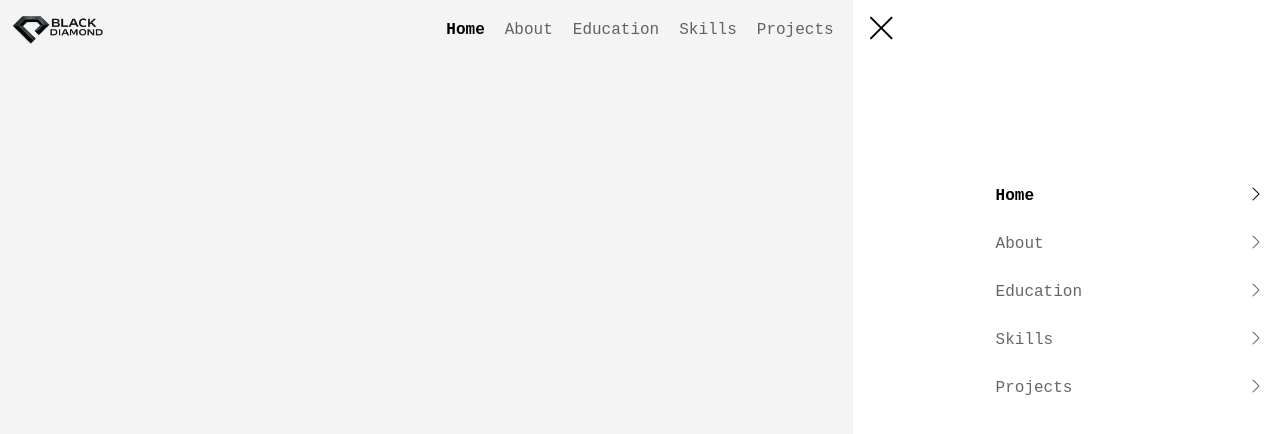
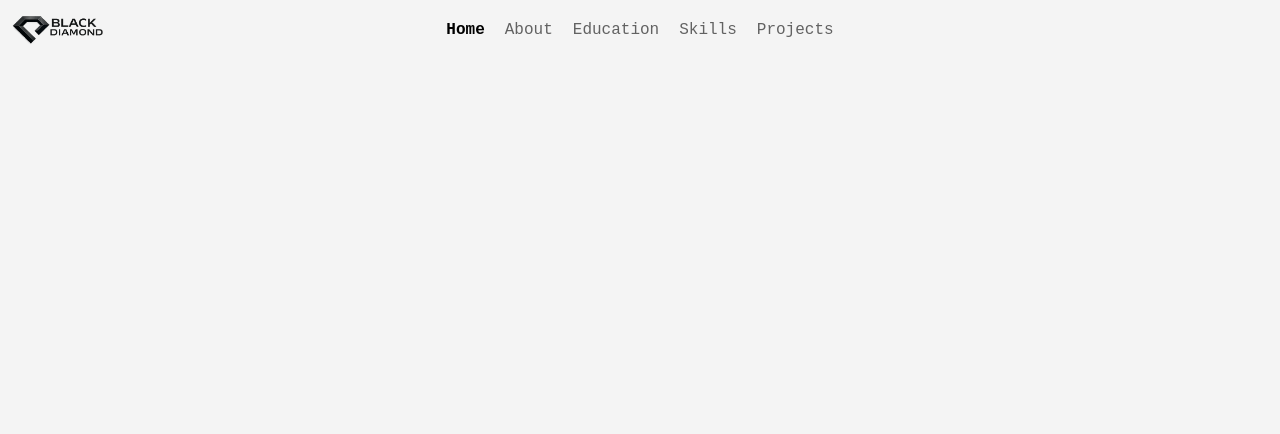
Before and after one commit to RusiruJayanga/Portfolio-web-application, a React (Vite) app in the folder frontend/: page / in a window 1280 px wide. Shown: the top 434 px of the page. Built offline with nearby package versions, Linux system fonts and the light colour scheme; a web font is replaced by a local one.

Commit message:
Front-end 4
Fine tune navigation.

```diff
--- a/frontend/src/components/navigation/NavigationBar.jsx
+++ b/frontend/src/components/navigation/NavigationBar.jsx
@@ -1,4 +1,4 @@
-import React, { useState, useEffect } from "react";
+import React, { useState, useEffect, useRef } from "react";
 //GSAP animation
 import gsap from "gsap";
 
@@ -10,32 +10,49 @@ const NavigationBar = () => {
   const [isActive, setIsActive] = useState("home");
 
   //menu GSAP animation
-    if (isOpen === true) {
+  const navRef = useRef(null);
+  useEffect(() => {
+    if (!navRef.current) return;
+     if (isOpen === true) {
       gsap.to( "#nav-slider-container", {
-        display: "absolute",
+        display: "block",
         x: "0%",
         duration: 0,
       });
       gsap.to( "#nav-slider", {
-        delay: "absolute",
+        delay: "block",
         x: "0%",
         duration: 0.5,
         ease: "power3.out",
       });
+      gsap.to( "#nav-close", {
+        duration: 0.5,
+        rotate: 90,
+        ease: "power3.out",
+      });
     } else if (isOpen === false) {
       gsap.to( "#nav-slider-container", {
+        display: "none",
         x: "100%",
         duration: 0,
       });
       gsap.to("#nav-slider", {
+        delay: "none",
         x: "100%",
         duration: 0.3,
         ease: "power3.in",
       });
+      gsap.to("#nav-close", {
+        duration: 0.3,
+        rotate: 0,
+        ease: "power3.out",
+      });
     }
+  }, [isOpen]);
+
 
   return (
-    <nav className="relative w-full h-15 flex items-center z-10000 text-base font-normal">
+    <nav className="relative w-full h-15 flex items-center z-10000 text-base font-normal" ref={navRef}>
       <img className="h-10 ml-2 absolute" src="logo.png" alt="logo" />
 
       {/*lg menu */}
@@ -59,18 +76,19 @@ const NavigationBar = () => {
 
       {/*sm menu */}
       <i
-        className="bi bi-list size-10 flex items-center justify-center text-3xl ml-auto mr-2 rounded-full focus:bg-[#f4f4f4] lg:hidden "
+        className="bi bi-list size-10 flex items-center justify-center text-2xl ml-auto mr-2 rounded-full focus:bg-[#f4f4f4] lg:hidden "
         onClick={() => setIsOpen(!isOpen)}
       ></i>
       <div
-        className="hidden fixed w-screen h-screen rounded-lg top-0 left-0 bg-black/30 z-1000"
+        className="hidden fixed w-screen h-screen rounded-lg top-0 left-0 bg-black/30 z-1000 lg:hidden"
         id="nav-slider-container"
       ></div>
-        <div className="fixed w-2/3 h-screen top-0 right-0 ml-auto bg-white sm:w-1/3 z-11000"
+        <div className="fixed w-6/10 h-screen top-0 right-0 ml-auto bg-white sm:w-1/3 z-11000 lg:hidden"
         id="nav-slider">
           <i
-            className="bi bi-x-lg size-10 flex items-center justify-center text-3xl p-7 rounded-full focus:bg-[#f4f4f4]"
+            className="bi bi-x-lg size-10 flex items-center justify-center text-2xl p-7 rounded-full focus:bg-[#f4f4f4]"
             onClick={() => setIsOpen(!isOpen)}
+            id="nav-close"
           ></i>
           <div className="w-2/3 ml-auto mr-2 mt-30 flex flex-col text-black/60 ">
             <a
```
